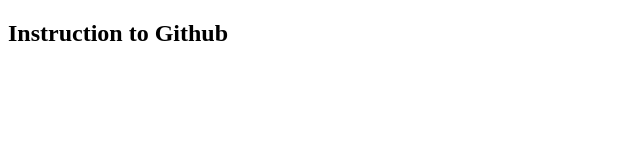
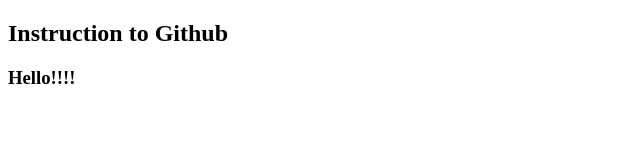
Before and after one commit to Tapa-1110/git_6A1, a plain HTML site: page index.html in a window 1280 px wide. Shown: the whole page, without its empty margins (0-640 px from the left). Drawn offline with Linux system fonts and the light colour scheme.

Commit message:
add hello world text

```diff
--- a/index.html
+++ b/index.html
@@ -5,6 +5,7 @@
 </head>
 <body>
 	<h2>Instruction to Github</h2>
+	<h3>Hello!!!!</h3>
 
 </body>
 </html>
```
